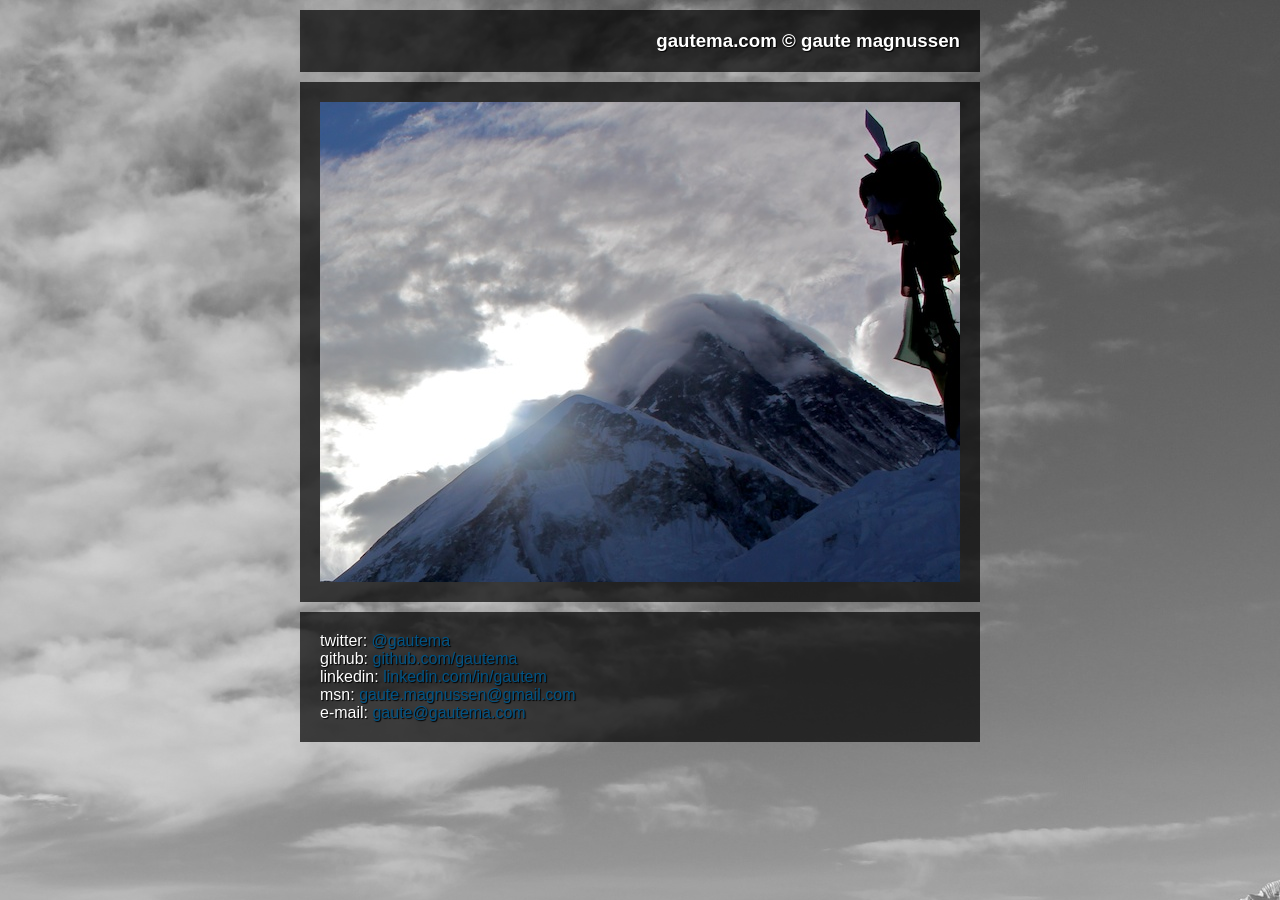
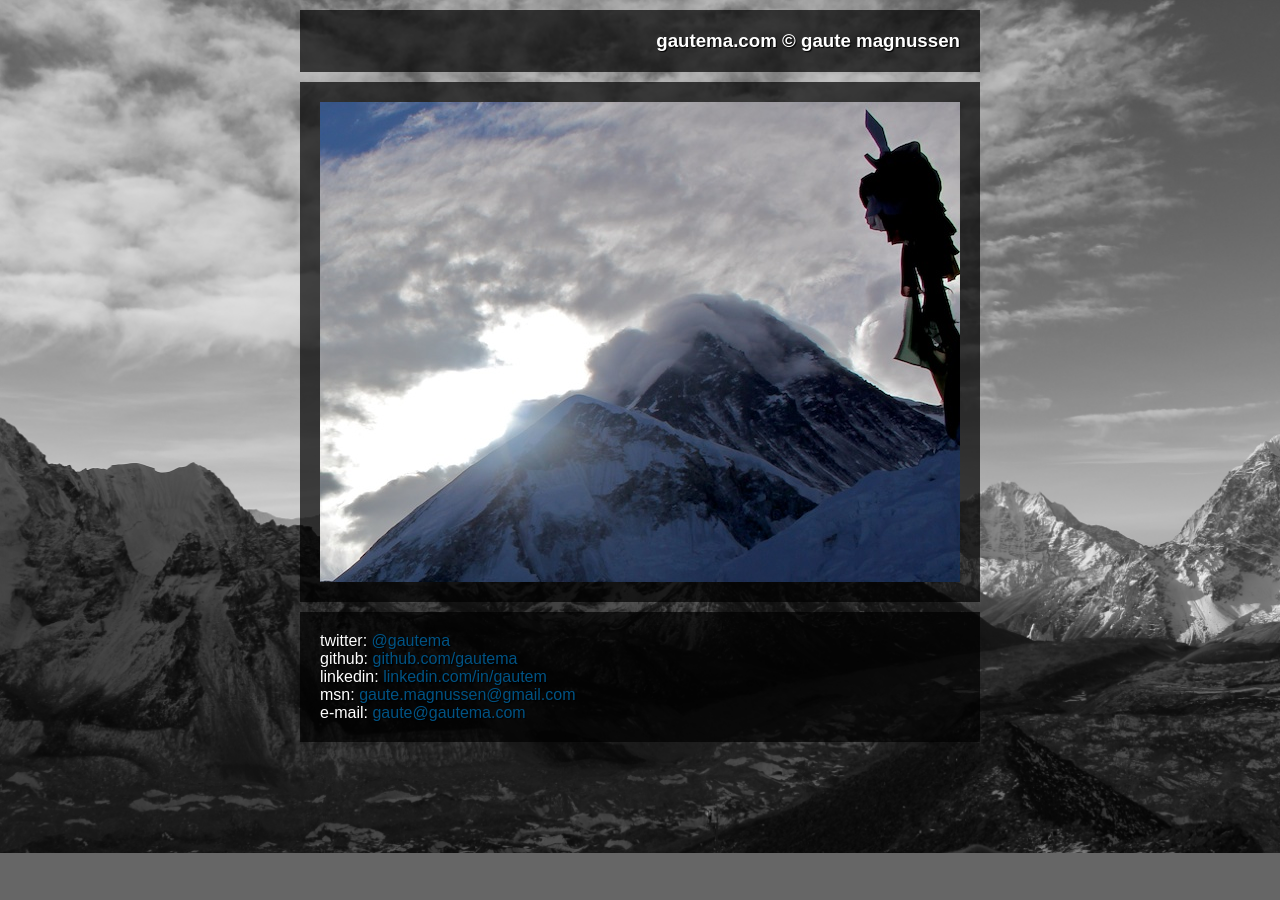
Before and after one commit to gautema/gautema.github.io, a Jekyll site: the page built from index.html, in a window 1280 px wide. Built offline with Jekyll 4.4.1, drawn with Linux system fonts in a browser that asks for light colours.

Commit message:
streching background

```diff
--- a/_layouts/default.html
+++ b/_layouts/default.html
@@ -19,6 +19,7 @@
 			msn: <a href="msn:gaute.magnussen@gmail.com">gaute.magnussen@gmail.com</a> <br />
 			e-mail: <a href="mailto:gaute@gautema.com">gaute@gautema.com</a>
 		</div>
+
 	</body>
 	<script type="text/javascript">
 	  var _gaq = _gaq || [];
--- a/content/css/main.css
+++ b/content/css/main.css
@@ -3,6 +3,7 @@ body {
 	padding:0px;
 	background-color: #666;
 	background:#666 url('../images/bg.jpg') no-repeat right top;
+	background-size: cover;
 	font-family: Arial, Helvetica;
 	color: #fff;
 	text-shadow: #000 1px 1px 1px;
@@ -61,11 +62,6 @@ body {
 	opacity: 0;
 }
 
-.body_color
-{
-	background-color:#496F87;
-}
-
 a
 {
 	color: #015384;
```
